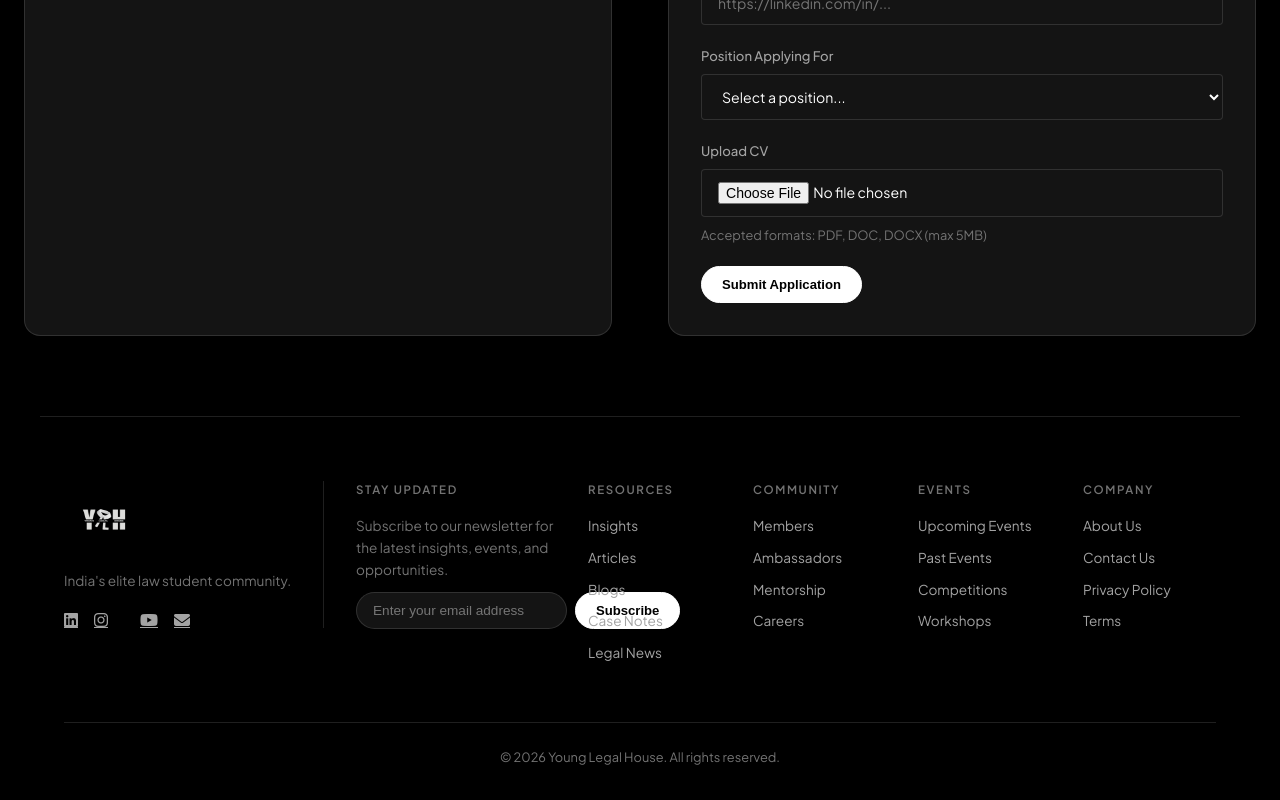
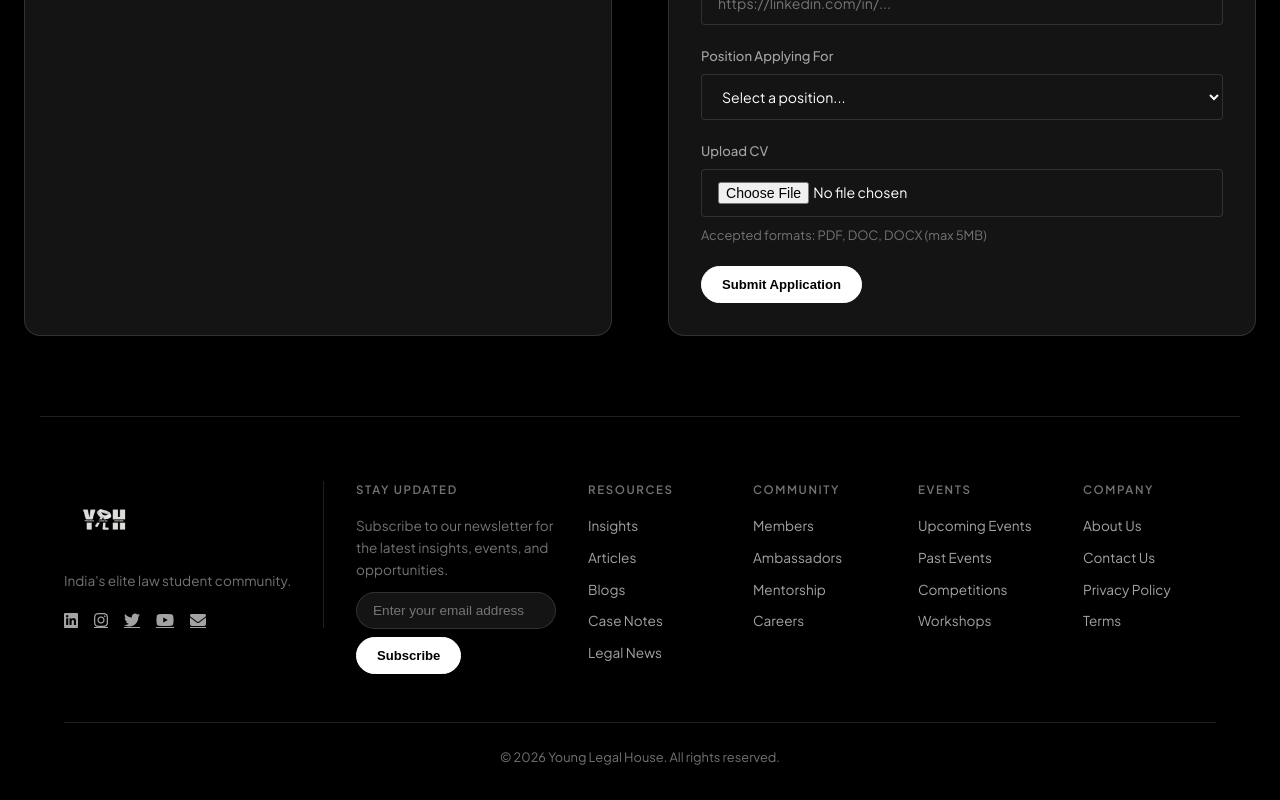
Before and after one commit to TejTalin/young-legal-house, a Next.js app: page /join in a window 1280 px wide. Shown: the part 921-1721 px from the top of the page. Built offline with nearby package versions, Linux system fonts and the light colour scheme.

Commit message:
Add files via upload

```diff
--- a/app/redesign.css
+++ b/app/redesign.css
@@ -252,6 +252,14 @@ body.light-mode .ylh-mobile-menu {
   align-items: start;
 }
 
+.ylh-footer-grid > * {
+  min-width: 0;
+}
+
+.ylh-footer-grid--no-newsletter {
+  grid-template-columns: minmax(260px, 1.4fr) repeat(4, minmax(0, 0.9fr));
+}
+
 .ylh-footer-brand p {
   color: var(--muted-text);
   font-size: 0.85rem;
@@ -312,10 +320,13 @@ body.light-mode .ylh-mobile-menu {
   display: flex;
   gap: 8px;
   margin-top: 8px;
+  flex-wrap: wrap;
+  min-width: 0;
 }
 
 .ylh-footer-newsletter input {
-  flex: 1;
+  flex: 1 1 140px;
+  min-width: 0;
   background: var(--panel-bg);
   border: 1px solid var(--glass-border);
   border-radius: 999px;
@@ -323,6 +334,10 @@ body.light-mode .ylh-mobile-menu {
   color: var(--text-color);
   font-size: 0.85rem;
   outline: none;
+}
+
+.ylh-footer-newsletter .ylh-btn {
+  flex: 0 0 auto;
 }
 
 .ylh-footer-bottom {
--- a/components/Footer.jsx
+++ b/components/Footer.jsx
@@ -10,7 +10,7 @@ import { FOOTER_LINKS } from '@/lib/site-data.js';
 const SOCIALS = [
   { href: 'https://www.linkedin.com/company/young-legal-house/', icon: 'fa-linkedin',  type: 'fab' },
   { href: 'https://www.instagram.com/younglegalhouse/',          icon: 'fa-instagram', type: 'fab' },
-  { href: 'https://twitter.com/younglegalhouse',                 icon: 'fa-x-twitter', type: 'fab' },
+  { href: 'https://twitter.com/younglegalhouse',                 icon: 'fa-twitter',   type: 'fab' },
   { href: 'https://www.youtube.com/@younglegalhouse',            icon: 'fa-youtube',   type: 'fab' },
   { href: 'mailto:connect.ylh@gmail.com',                        icon: 'fa-envelope',  type: 'fas' },
 ];
@@ -34,7 +34,7 @@ export default function Footer() {
   return (
     <AnimatedSection variant="fadeUp" as="footer" className="ylh-footer">
       <div className="ylh-container">
-        <div className="ylh-footer-grid">
+        <div className={`ylh-footer-grid${showNewsletter ? '' : ' ylh-footer-grid--no-newsletter'}`}>
           {/* Brand column */}
           <div className="ylh-footer-brand">
             <Link href="/">
```
Also changed, not shown: app/HomeClient.jsx (+1 -12 lines).
